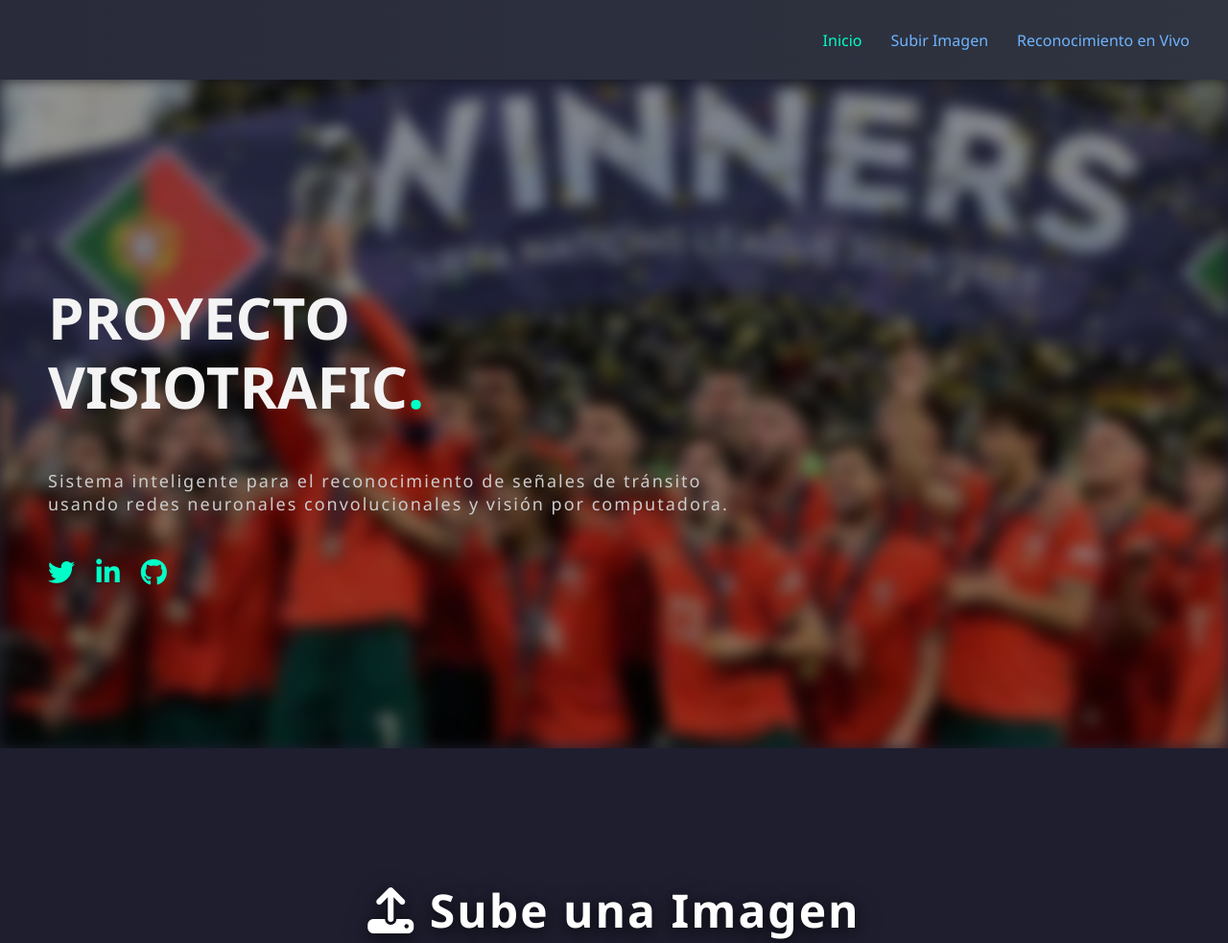
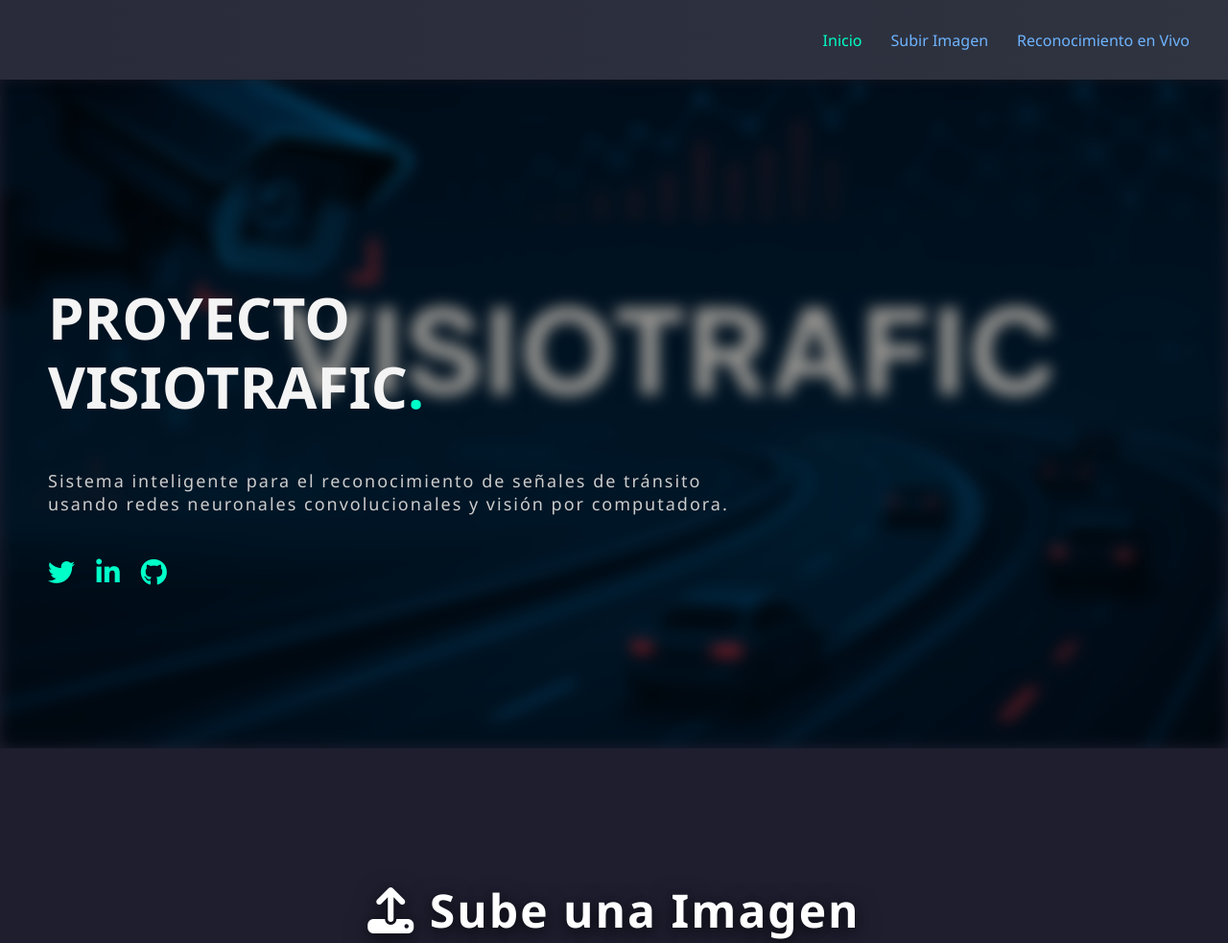
Before and after one commit to skyps2003/Tr4f1c0, a FastAPI app: page / in a window 1280 px wide. Shown: the top 983 px of the page at 96% size. Run offline with FastAPI, Linux system fonts and the light colour scheme.

Commit message:
Actualización: PORTADA

```diff
--- a/static/style.css
+++ b/static/style.css
@@ -131,7 +131,7 @@ body {
   content: "";
   position: absolute;
   inset: 0;
-  background: url('../static/imgens/cr7.jpeg') no-repeat center center;
+  background: url('../static/imgens/LOGO.png') no-repeat center center;
   background-size: cover;
   filter: blur(8px) brightness(0.6);
   z-index: 0;
```
Also changed, not shown: static/imgens/LOGO.png (added).
